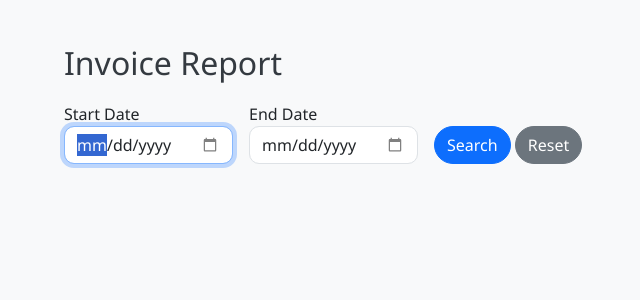
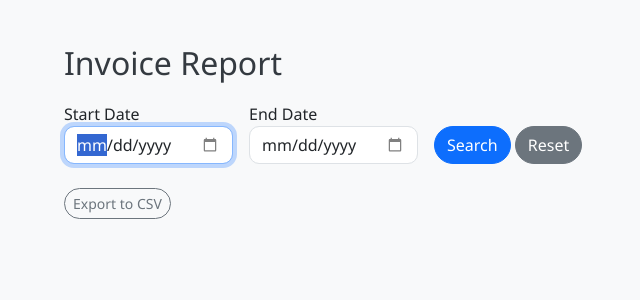
Before and after one commit to GKPrarthana/erp-system, a PHP site: page /reports/invoice_report.php in a window 1280 px wide. Shown: the top 300 px of the page, without its empty margins (18-658 px from the left). Run offline with PHP 8.4, Linux system fonts and the light colour scheme.

Commit message:
export tables function added

```diff
--- a/assets/js/main.js
+++ b/assets/js/main.js
@@ -34,4 +34,36 @@ document.addEventListener('DOMContentLoaded', function () {
   if (alertBox) {
     setTimeout(() => alertBox.style.display = 'none', 4000);
   }
+
+  //export button
+  const exportBtn = document.getElementById("exportCsvBtn");
+  if (exportBtn) {
+    exportBtn.addEventListener("click", function () {
+      const table = document.querySelector("table");
+      if (!table) return;
+
+      let csv = [];
+      const rows = table.querySelectorAll("tr");
+
+      rows.forEach((row) => {
+        let cols = Array.from(row.querySelectorAll("th, td")).map((cell) =>
+          `"${cell.textContent.trim()}"`
+        );
+        csv.push(cols.join(","));
+      });
+
+      // Create CSV file
+      const csvContent = csv.join("\n");
+      const blob = new Blob([csvContent], { type: "text/csv;charset=utf-8;" });
+      const url = URL.createObjectURL(blob);
+
+      // Trigger download
+      const link = document.createElement("a");
+      link.setAttribute("href", url);
+      link.setAttribute("download", "report.csv");
+      document.body.appendChild(link);
+      link.click();
+      document.body.removeChild(link);
+    });
+  }
 });
--- a/reports/invoice_item_report.php
+++ b/reports/invoice_item_report.php
@@ -88,3 +88,5 @@ if ($_SERVER['REQUEST_METHOD'] === 'POST') {
   <?php endif; ?>
 
 <?php include("../partials/footer.php"); ?>
+
+<button id="exportCsvBtn" class="btn btn-sm btn-outline-secondary mb-3">Export to CSV</button>
--- a/reports/invoice_report.php
+++ b/reports/invoice_report.php
@@ -85,3 +85,5 @@ if ($_SERVER['REQUEST_METHOD'] === 'POST') {
   <?php endif; ?>
 
 <?php include("../partials/footer.php"); ?>
+
+<button id="exportCsvBtn" class="btn btn-sm btn-outline-secondary mb-3">Export to CSV</button>
--- a/reports/item_report.php
+++ b/reports/item_report.php
@@ -40,3 +40,5 @@ $result = $conn->query($sql);
   <?php endif; ?>
 
 <?php include("../partials/footer.php"); ?>
+
+<button id="exportCsvBtn" class="btn btn-sm btn-outline-secondary mb-3">Export to CSV</button>
```
